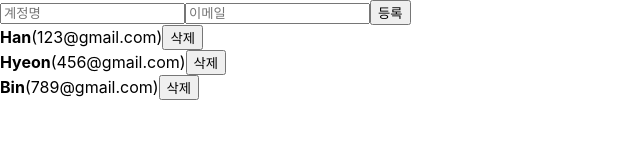
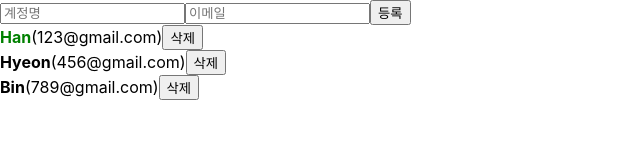
Before and after one commit to HanHyeonBin/Portfolio, a React (Create React App) app in the folder React/begin-react/: page / in a window 1280 px wide. Shown: the top 160 px of the page, without its empty margins (0-640 px from the left). Built offline with nearby package versions, Linux system fonts and the light colour scheme.

Commit message:
특정 배열만 수정하기 map함수

```diff
--- a/React/begin-react/src/App.js
+++ b/React/begin-react/src/App.js
@@ -21,16 +21,19 @@
       id: 1,
       username: "Han",
       email: "123@gmail.com",
+      active: true,
     },
     {
       id: 2,
       username: "Hyeon",
       email: "456@gmail.com",
+      active: false,
     },
     {
       id: 3,
       username: "Bin",
       email: "789@gmail.com",
+      active: false,
     },
   ]);
 
@@ -55,6 +58,14 @@
     setUsers(users.filter((user) => user.id !== id));
   };
 
+  const onToggle = (id) => {
+    setUsers(
+      users.map((user) =>
+        user.id === id ? { ...user, active: !user.active } : user
+      )
+    );
+  };
+
   return (
     <>
       <CreateUser
@@ -63,7 +74,7 @@
         onChange={onChange}
         onCreate={onCreate}
       />
-      <UserList users={users} onRemove={onRemove} />
+      <UserList users={users} onRemove={onRemove} onToggle={onToggle} />
     </>
   );
 }
--- a/React/begin-react/src/UserList.js
+++ b/React/begin-react/src/UserList.js
@@ -1,21 +1,34 @@
 import React from "react";
 
-function User({ user, onRemove }) {
-  const { username, email, id } = user;
+function User({ user, onRemove, onToggle }) {
+  const { username, email, id, active } = user;
   return (
     <div>
-      <b>{username}</b>
+      <b
+        style={{
+          color: active ? "green" : "black",
+          cursor: "pointer",
+        }}
+        onClick={() => onToggle(id)}
+      >
+        {username}
+      </b>
       <span>({email})</span>
       <button onClick={() => onRemove(id)}>삭제</button>
     </div>
   );
 }
 
-function UserList({ users, onRemove }) {
+function UserList({ users, onRemove, onToggle }) {
   return (
     <div>
-      {users.map((user, index) => (
-        <User user={user} key={user.id} onRemove={onRemove} />
+      {users.map((user) => (
+        <User
+          user={user}
+          key={user.id}
+          onRemove={onRemove}
+          onToggle={onToggle}
+        />
       ))}
     </div>
   );
```
